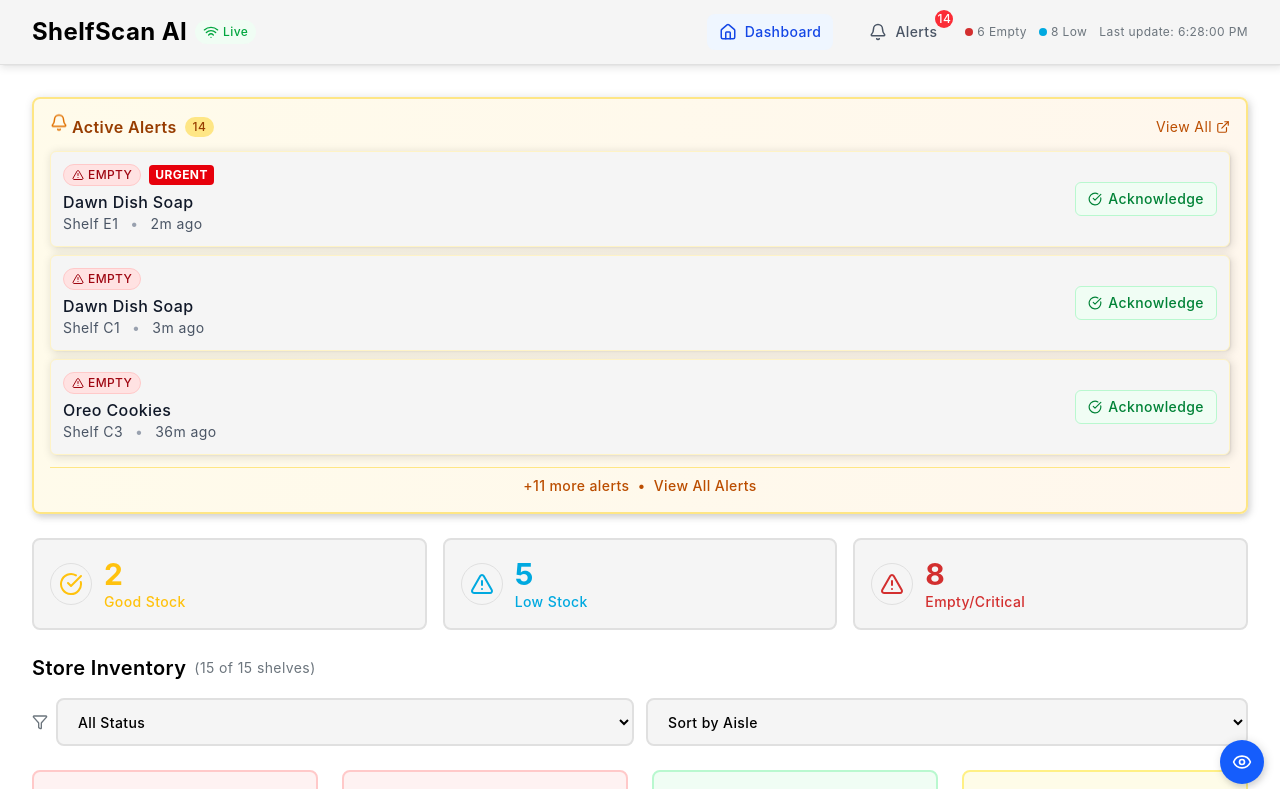
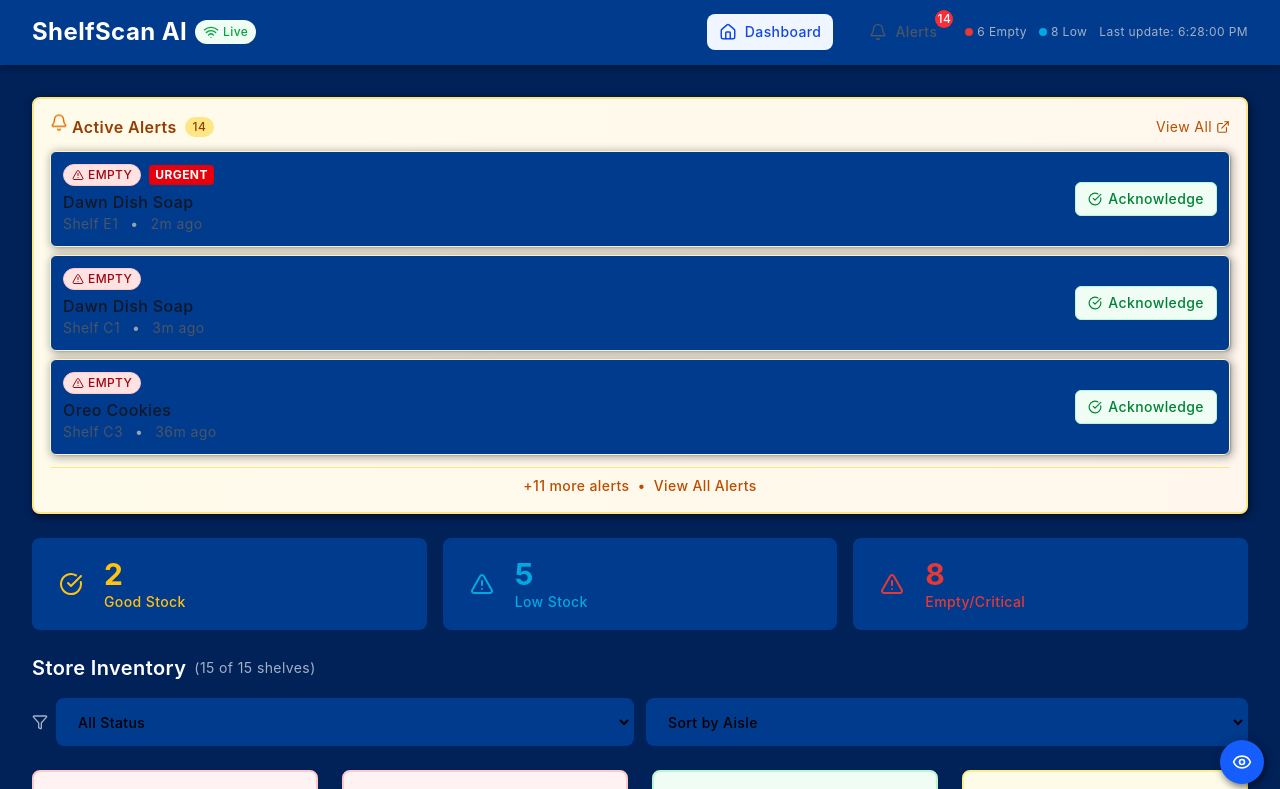
Before and after one commit to GlT-ignore/ShelfScan_AI, a Next.js app in the folder shelfscan/: page / in a window 1280 px wide. Shown: the top 789 px of the page. Built offline with nearby package versions, Linux system fonts and the light colour scheme.

Commit message:
feat: implement exact color palette from design system

```diff
--- a/shelfscan/app/globals.css
+++ b/shelfscan/app/globals.css
@@ -1,38 +1,38 @@
 @import "tailwindcss";
 
 :root {
-  --background: oklch(1.0000 0 0);
-  --foreground: oklch(0 0 0);
-  --card: oklch(0.9702 0 0);
-  --card-foreground: oklch(0 0 0);
-  --popover: oklch(1.0000 0 0);
-  --popover-foreground: oklch(0 0 0);
-  --primary: oklch(0.5447 0.1557 250.3716);
-  --primary-foreground: oklch(1.0000 0 0);
-  --secondary: oklch(0.8462 0.1716 85.2867);
-  --secondary-foreground: oklch(0.2698 0.1067 259.4113);
-  --muted: oklch(0.9551 0 0);
-  --muted-foreground: oklch(0.5575 0.0165 244.8933);
-  --accent: oklch(0.8462 0.1716 85.2867);
-  --accent-foreground: oklch(0.2698 0.1067 259.4113);
-  --destructive: oklch(0.5680 0.2002 26.4057);
-  --destructive-foreground: oklch(1.0000 0 0);
-  --border: oklch(0.9067 0 0);
-  --input: oklch(1.0000 0 0);
-  --ring: oklch(0.5447 0.1557 250.3716);
-  --chart-1: oklch(0.8462 0.1716 85.2867);
-  --chart-2: oklch(0.5447 0.1557 250.3716);
-  --chart-3: oklch(0.7584 0.0817 236.4055);
-  --chart-4: oklch(0.6887 0.1382 230.6336);
-  --chart-5: oklch(0.8562 0.0489 219.6543);
-  --sidebar: oklch(0.9702 0 0);
-  --sidebar-foreground: oklch(0 0 0);
-  --sidebar-primary: oklch(0.5447 0.1557 250.3716);
-  --sidebar-primary-foreground: oklch(1.0000 0 0);
-  --sidebar-accent: oklch(0.5447 0.1557 250.3716);
-  --sidebar-accent-foreground: oklch(1.0000 0 0);
-  --sidebar-border: oklch(0.9067 0 0);
-  --sidebar-ring: oklch(0.5447 0.1557 250.3716);
+  --background: #ffffff;
+  --foreground: #000000;
+  --card: #f5f5f5;
+  --card-foreground: #000000;
+  --popover: #ffffff;
+  --popover-foreground: #000000;
+  --primary: #0072c6;
+  --primary-foreground: #ffffff;
+  --secondary: #ffc20e;
+  --secondary-foreground: #002259;
+  --muted: #f0f0f0;
+  --muted-foreground: #6c757d;
+  --accent: #ffc20e;
+  --accent-foreground: #002259;
+  --destructive: #d32f2f;
+  --destructive-foreground: #ffffff;
+  --border: #e0e0e0;
+  --input: #ffffff;
+  --ring: #0072c6;
+  --chart-1: #ffc20e;
+  --chart-2: #0072c6;
+  --chart-3: #7db9de;
+  --chart-4: #00a9e0;
+  --chart-5: #add8e6;
+  --sidebar: #f5f5f5;
+  --sidebar-foreground: #000000;
+  --sidebar-primary: #0072c6;
+  --sidebar-primary-foreground: #ffffff;
+  --sidebar-accent: #ffc20e;
+  --sidebar-accent-foreground: #002259;
+  --sidebar-border: #e0e0e0;
+  --sidebar-ring: #0072c6;
   --font-sans: Inter, sans-serif;
   --font-serif: Lora, serif;
   --font-mono: Menlo, monospace;
@@ -50,38 +50,38 @@
 }
 
 .dark {
-  --background: oklch(0.2698 0.1067 259.4113);
-  --foreground: oklch(1.0000 0 0);
-  --card: oklch(0.3767 0.1484 259.3262);
-  --card-foreground: oklch(1.0000 0 0);
-  --popover: oklch(0.3767 0.1484 259.3262);
-  --popover-foreground: oklch(1.0000 0 0);
-  --primary: oklch(0.8462 0.1716 85.2867);
-  --primary-foreground: oklch(0.2698 0.1067 259.4113);
-  --secondary: oklch(0.5447 0.1557 250.3716);
-  --secondary-foreground: oklch(1.0000 0 0);
-  --muted: oklch(0.3767 0.1484 259.3262);
-  --muted-foreground: oklch(0.7563 0.0340 258.3722);
-  --accent: oklch(0.8462 0.1716 85.2867);
-  --accent-foreground: oklch(0.2698 0.1067 259.4113);
-  --destructive: oklch(0.6083 0.2090 27.0276);
-  --destructive-foreground: oklch(1.0000 0 0);
-  --border: oklch(0.3767 0.1484 259.3262);
-  --input: oklch(0.3767 0.1484 259.3262);
-  --ring: oklch(0.8462 0.1716 85.2867);
-  --chart-1: oklch(0.8462 0.1716 85.2867);
-  --chart-2: oklch(0.5447 0.1557 250.3716);
-  --chart-3: oklch(0.7584 0.0817 236.4055);
-  --chart-4: oklch(0.6887 0.1382 230.6336);
-  --chart-5: oklch(0.8562 0.0489 219.6543);
-  --sidebar: oklch(0.2698 0.1067 259.4113);
-  --sidebar-foreground: oklch(1.0000 0 0);
-  --sidebar-primary: oklch(0.8462 0.1716 85.2867);
-  --sidebar-primary-foreground: oklch(0.2698 0.1067 259.4113);
-  --sidebar-accent: oklch(0.8462 0.1716 85.2867);
-  --sidebar-accent-foreground: oklch(0.2698 0.1067 259.4113);
-  --sidebar-border: oklch(0.3767 0.1484 259.3262);
-  --sidebar-ring: oklch(0.8462 0.1716 85.2867);
+  --background: #002259;
+  --foreground: #ffffff;
+  --card: #003b8e;
+  --card-foreground: #ffffff;
+  --popover: #003b8e;
+  --popover-foreground: #ffffff;
+  --primary: #ffc20e;
+  --primary-foreground: #002259;
+  --secondary: #0072c6;
+  --secondary-foreground: #ffffff;
+  --muted: #003b8e;
+  --muted-foreground: #a3b1c6;
+  --accent: #ffc20e;
+  --accent-foreground: #002259;
+  --destructive: #e53935;
+  --destructive-foreground: #ffffff;
+  --border: #003b8e;
+  --input: #003b8e;
+  --ring: #ffc20e;
+  --chart-1: #ffc20e;
+  --chart-2: #0072c6;
+  --chart-3: #7db9de;
+  --chart-4: #00a9e0;
+  --chart-5: #add8e6;
+  --sidebar: #002259;
+  --sidebar-foreground: #ffffff;
+  --sidebar-primary: #ffc20e;
+  --sidebar-primary-foreground: #002259;
+  --sidebar-accent: #ffc20e;
+  --sidebar-accent-foreground: #002259;
+  --sidebar-border: #003b8e;
+  --sidebar-ring: #ffc20e;
   --font-sans: Inter, sans-serif;
   --font-serif: Lora, serif;
   --font-mono: Menlo, monospace;
--- a/shelfscan/app/layout.tsx
+++ b/shelfscan/app/layout.tsx
@@ -27,7 +27,7 @@ export default function RootLayout({
   return (
     <html lang="en">
       <body
-        className={`${geistSans.variable} ${geistMono.variable} antialiased`}
+        className={`${geistSans.variable} ${geistMono.variable} antialiased dark`}
       >
         <AppProvider>
           {children}
```
